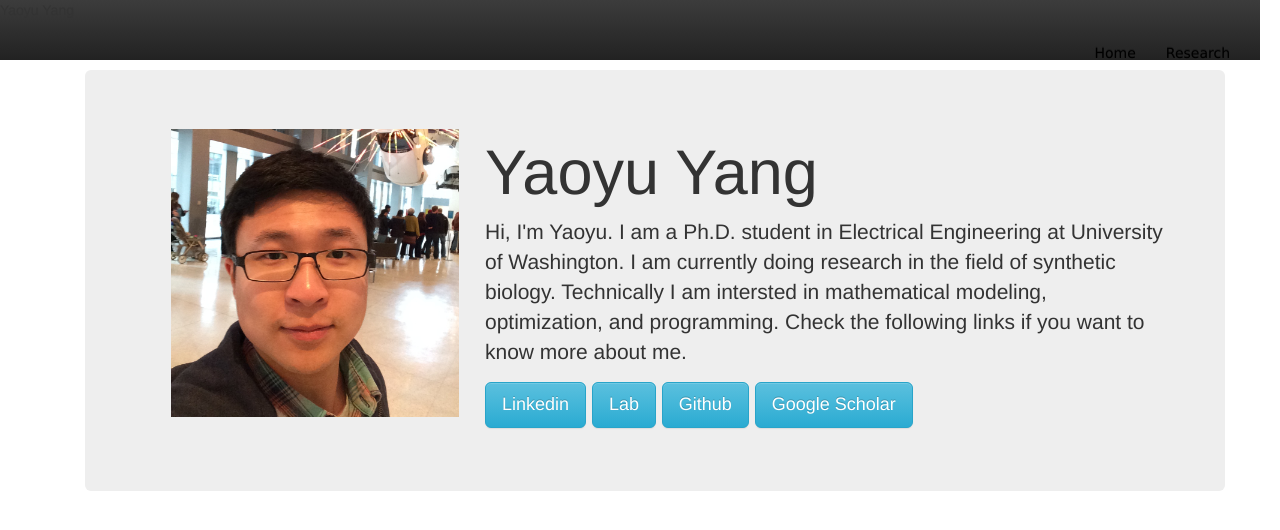
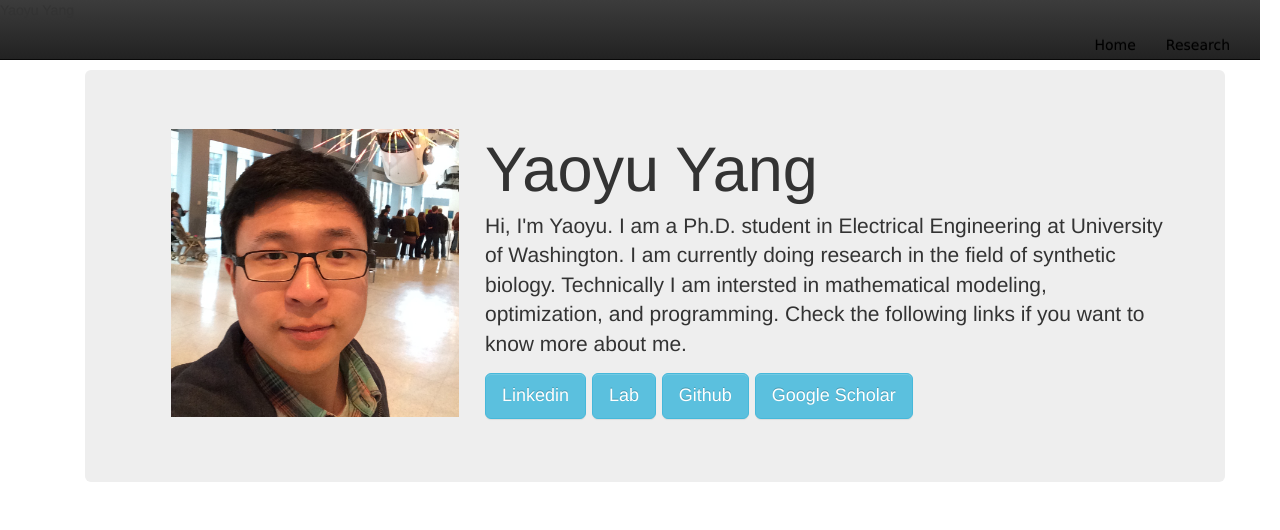
Before and after one commit to yaoyuyang/yaoyuyang.github.io, a Jekyll site: the page built from index.html, in a window 1280 px wide. Shown: the top 530 px of the page. Built offline with Jekyll 4.4.1, drawn with Linux system fonts in a browser that asks for light colours.

Commit message:
Update default.html

```diff
--- a/_layouts/default.html
+++ b/_layouts/default.html
@@ -13,6 +13,7 @@
 
     <!-- Custom styles for this template -->
     <link href="/css/theme.css" rel="stylesheet">
+    <link href="/css/bootstrap.css" rel="stylesheet">
 
   </head>
 
```
